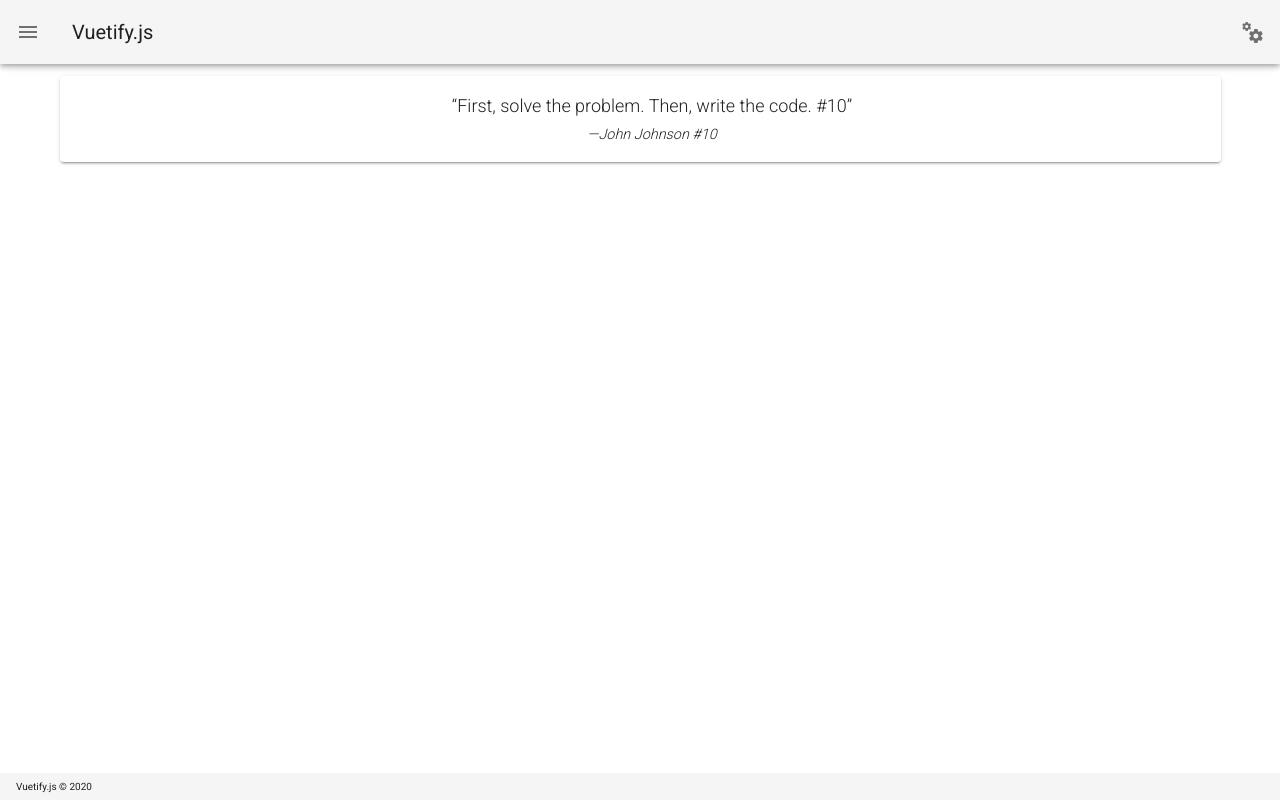
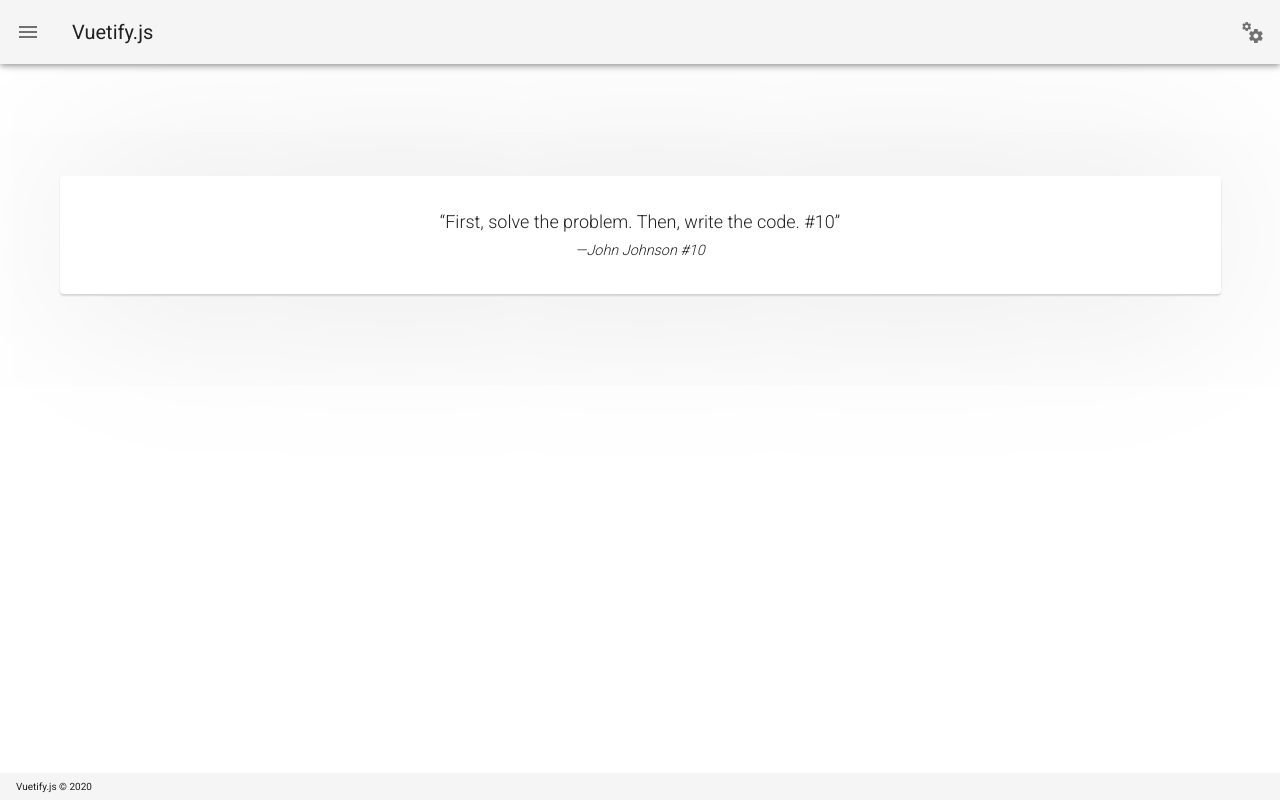
Before and after one commit to trastanechora/pi, a Nuxt app: page /random in a window 1280 px wide. Built offline with nearby package versions, Linux system fonts and the light colour scheme.

Commit message:
Modify qoute card styling in global css

```diff
--- a/assets/style/app.css
+++ b/assets/style/app.css
@@ -4,3 +4,12 @@
 .right-menu-text {
     font-size: 12px !important;
 }
+.quote-card {
+    margin-top: 100px;
+    box-shadow: 0px 3px 1px -2px rgba(0, 0, 0, 0.01), 0px 2px 2px 0px rgba(0, 0, 0, 0.14), 0px 1px 200px 0px rgba(0, 0, 0, 0.12) !important;
+}
+.blockquote {
+    padding: 16px !important;
+    padding-top: 32px !important;
+    padding-bottom: 32px !important;
+}
```
